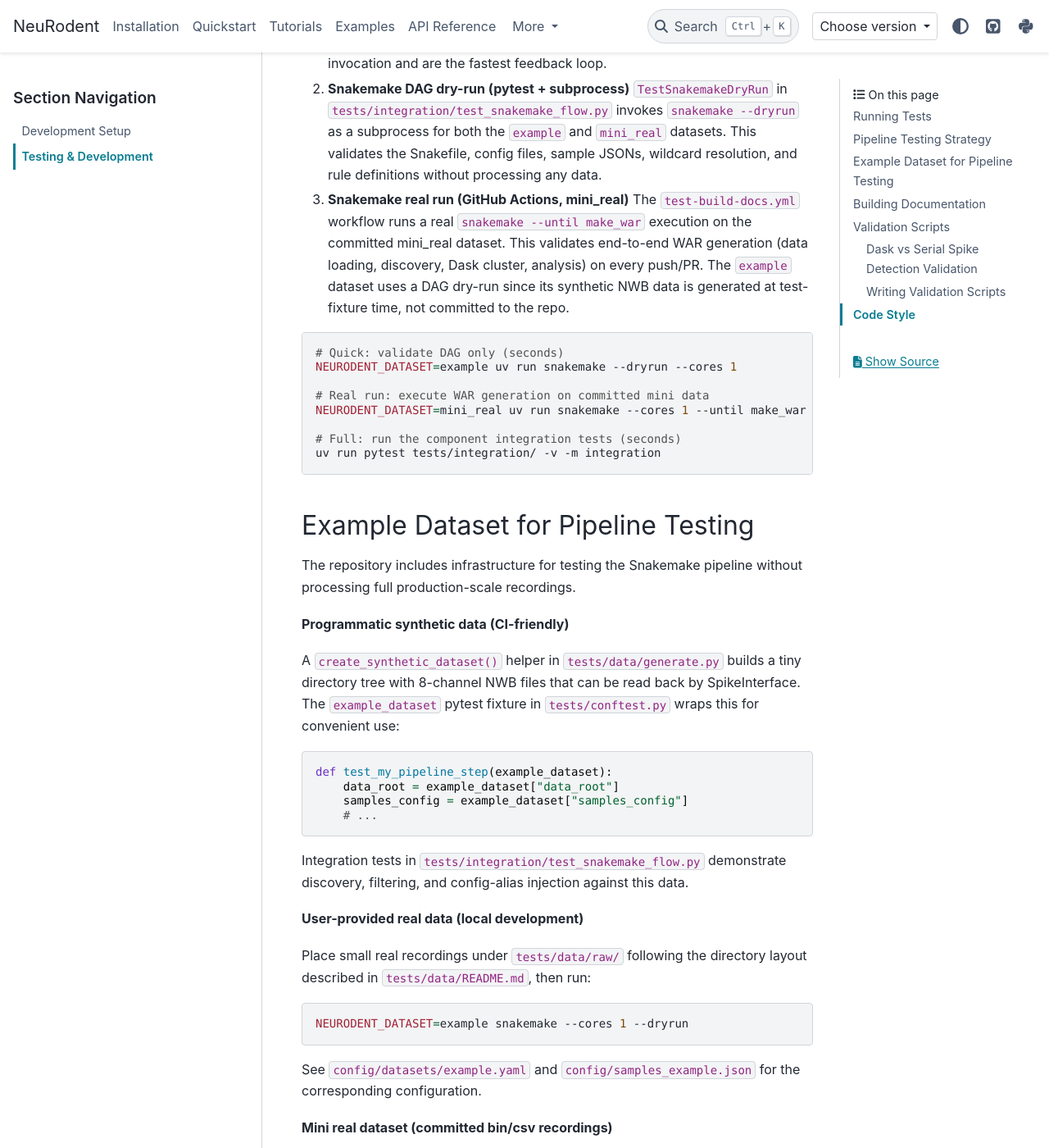
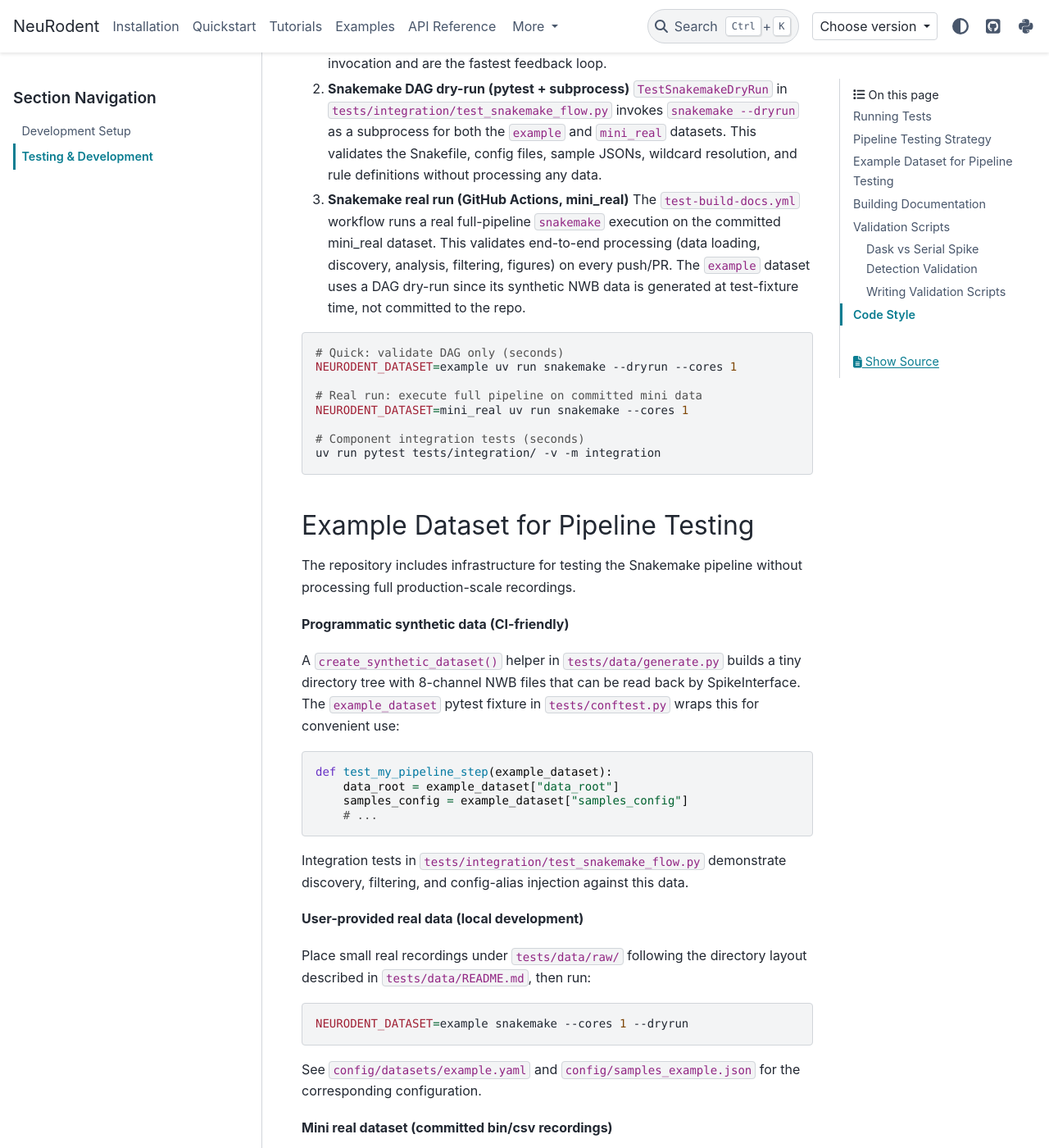
Before and after one commit to josephdong1000/neurodent, a Sphinx documentation site: the page built from docs/contributing/testing.rst, in a window 1280 px wide and 1400 px high, scrolled down 882 px. Shown: the whole window at 82% size. Built offline with Sphinx 7.4.7 and the PyData theme 0.15.4, drawn with Linux system fonts in a browser that asks for light colours; pages that are not in the unit, such as notebooks, are missing from menus; some of the changed text lies outside the part shown.

Commit message:
Add logging.warning on dotted extract_func fallback; full pipeline CI run; fix docs
- core.py: emit logging.warning() when falling back to dotted import path
  resolution for extract_func (both SI and MNE modes)
- CI workflow: remove --until make_war, run full pipeline for mini_real
- Docs: update Pipeline Testing Strategy to reflect full pipeline run;
  deduplicate mini_real Snakemake command (refer to strategy section)
- Tests: add TestExtractFuncDottedFallbackWarning (3 tests verifying
  warning emitted on fallback, no warning for built-in extractors)

Co-authored-by: josephdong1000 <84431899+josephdong1000@users.noreply.github.com>

```diff
--- a/docs/contributing/testing.rst
+++ b/docs/contributing/testing.rst
@@ -45,22 +45,22 @@ CI/CD via GitHub Actions:
    JSONs, wildcard resolution, and rule definitions without processing any data.
 
 3. **Snakemake real run (GitHub Actions, mini_real)**
-   The ``test-build-docs.yml`` workflow runs a real
-   ``snakemake --until make_war`` execution on the committed mini_real
-   dataset.  This validates end-to-end WAR generation (data loading,
-   discovery, Dask cluster, analysis) on every push/PR.  The ``example``
-   dataset uses a DAG dry-run since its synthetic NWB data is generated
-   at test-fixture time, not committed to the repo.
+   The ``test-build-docs.yml`` workflow runs a real full-pipeline
+   ``snakemake`` execution on the committed mini_real dataset.  This
+   validates end-to-end processing (data loading, discovery, analysis,
+   filtering, figures) on every push/PR.  The ``example`` dataset uses a
+   DAG dry-run since its synthetic NWB data is generated at test-fixture
+   time, not committed to the repo.
 
 .. code-block:: bash
 
    # Quick: validate DAG only (seconds)
    NEURODENT_DATASET=example uv run snakemake --dryrun --cores 1
 
-   # Real run: execute WAR generation on committed mini data
-   NEURODENT_DATASET=mini_real uv run snakemake --cores 1 --until make_war
+   # Real run: execute full pipeline on committed mini data
+   NEURODENT_DATASET=mini_real uv run snakemake --cores 1
 
-   # Full: run the component integration tests (seconds)
+   # Component integration tests (seconds)
    uv run pytest tests/integration/ -v -m integration
 
 
@@ -110,11 +110,9 @@ by pytest integration tests in ``TestMiniRealDataset``.  The dataset uses
    # Run mini-real integration tests
    uv run pytest tests/integration/ -v -k TestMiniRealDataset
 
-   # Real run via Snakemake (uses extract_func: tests.data.readers.read_bin_csv_pair)
-   NEURODENT_DATASET=mini_real snakemake --cores 1 --until make_war
-
-See ``config/datasets/mini_real.yaml`` and ``config/samples_mini_real.json`` for
-the corresponding configuration.
+The full Snakemake run shown in the Pipeline Testing Strategy section above
+also exercises this dataset end-to-end.  See ``config/datasets/mini_real.yaml``
+and ``config/samples_mini_real.json`` for the corresponding configuration.
 
 
 Building Documentation
```
Also changed, not shown: 3 other files.
